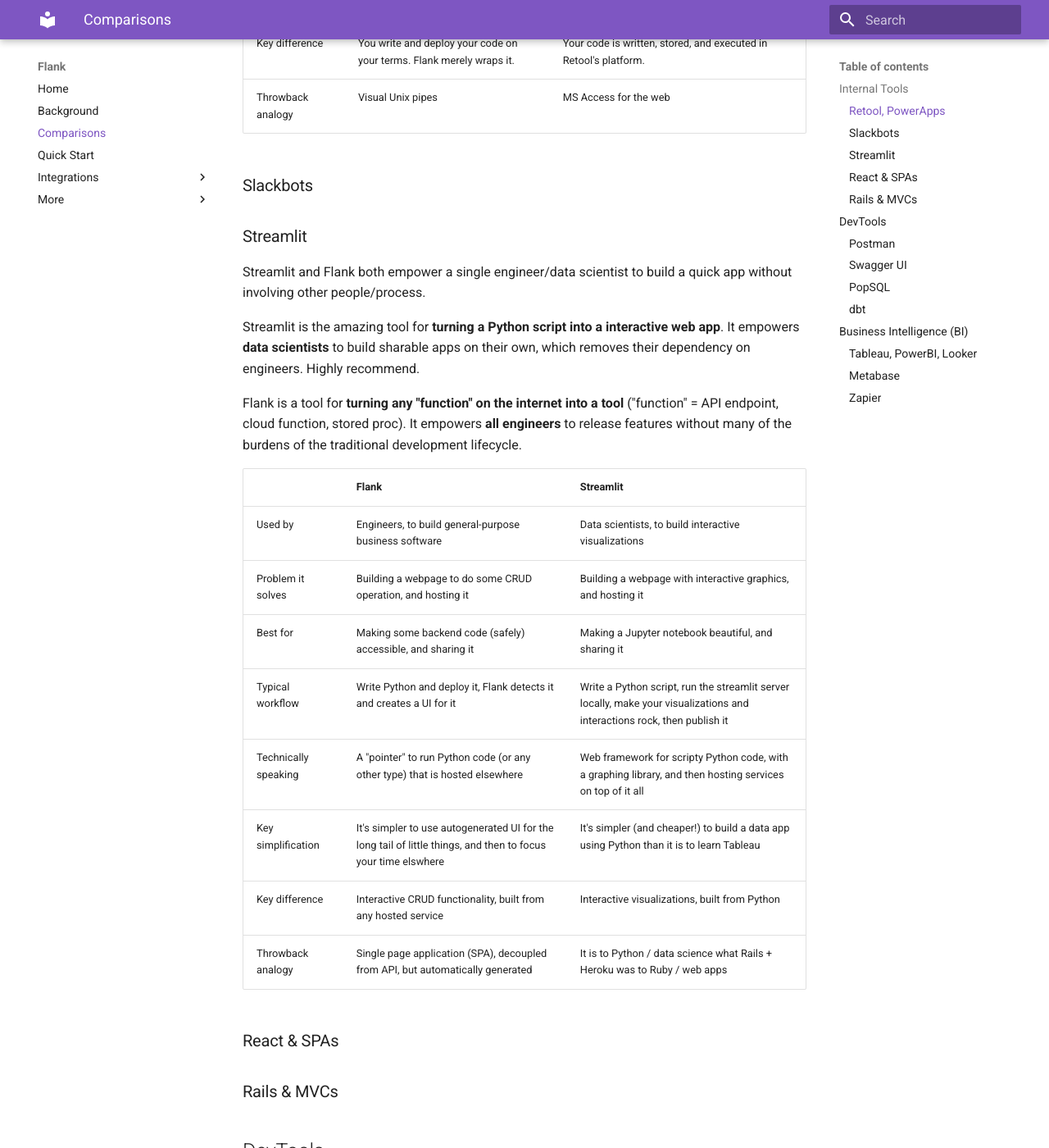
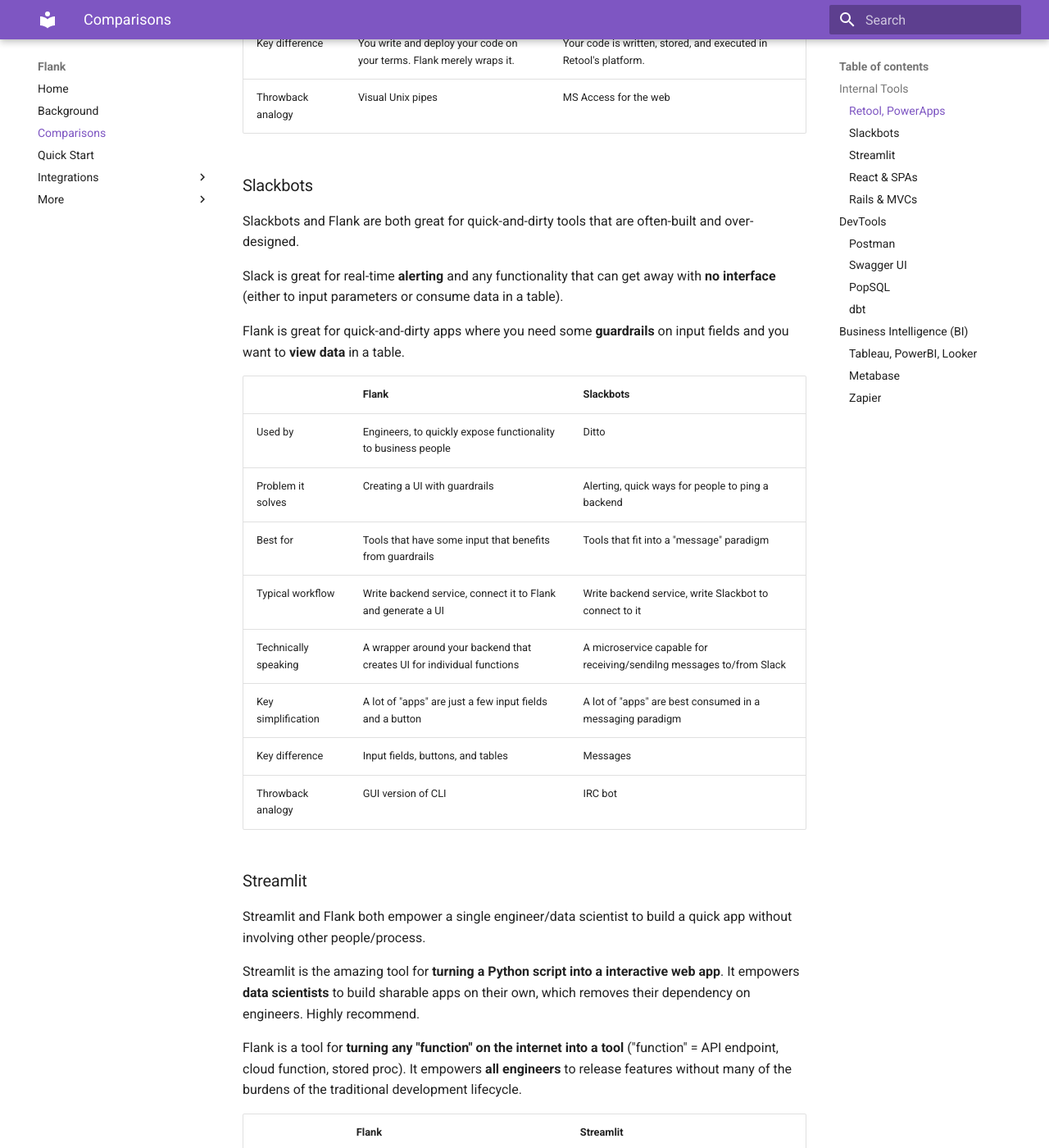
Before and after one commit to btf-org/flank-docs, an MkDocs documentation site: the page built from docs/comparisons/all-comparisons.md, in a window 1280 px wide and 1400 px high, scrolled down 859 px. Shown: the whole window at 82% size. Built offline with MkDocs 1.6.1 and Material for MkDocs 9.7.7, drawn with Linux system fonts in a browser that asks for light colours.

Commit message:
slackbots

```diff
--- a/docs/comparisons/all-comparisons.md
+++ b/docs/comparisons/all-comparisons.md
@@ -22,6 +22,22 @@
 | Throwback analogy    | Visual Unix pipes                                                            | MS Access for the web                                                                                            |
 
 ### Slackbots
+Slackbots and Flank are both great for quick-and-dirty tools that are often-built and over-designed.
+
+Slack is great for real-time **alerting** and any functionality that can get away with **no interface** (either to input parameters or consume data in a table).
+
+Flank is great for quick-and-dirty apps where you need some **guardrails** on input fields and you want to **view data** in a table.
+
+|                      | Flank                                                                  | Slackbots                                                            |
+| -------------------- | ---------------------------------------------------------------------- | -------------------------------------------------------------------- |
+| Used by              | Engineers, to quickly expose functionality to business people          | Ditto                                                                |
+| Problem it solves    | Creating a UI with guardrails                                          | Alerting, quick ways for people to ping a backend                    |
+| Best for             | Tools that have some input that benefits from guardrails               | Tools that fit into a "message" paradigm                             |
+| Typical workflow     | Write backend service, connect it to Flank and generate a UI           | Write backend service, write Slackbot to connect to it               |
+| Technically speaking | A wrapper around your backend that creates UI for individual functions | A microservice capable for receiving/sendilng messages to/from Slack |
+| Key simplification   | A lot of "apps" are just a few input fields and a button               | A lot of "apps" are best consumed in a messaging paradigm            |
+| Key difference       | Input fields, buttons, and tables                                      | Messages                                                             |
+| Throwback analogy    | GUI version of CLI                                                     | IRC bot                                                              |
 
 ### Streamlit
 
```
